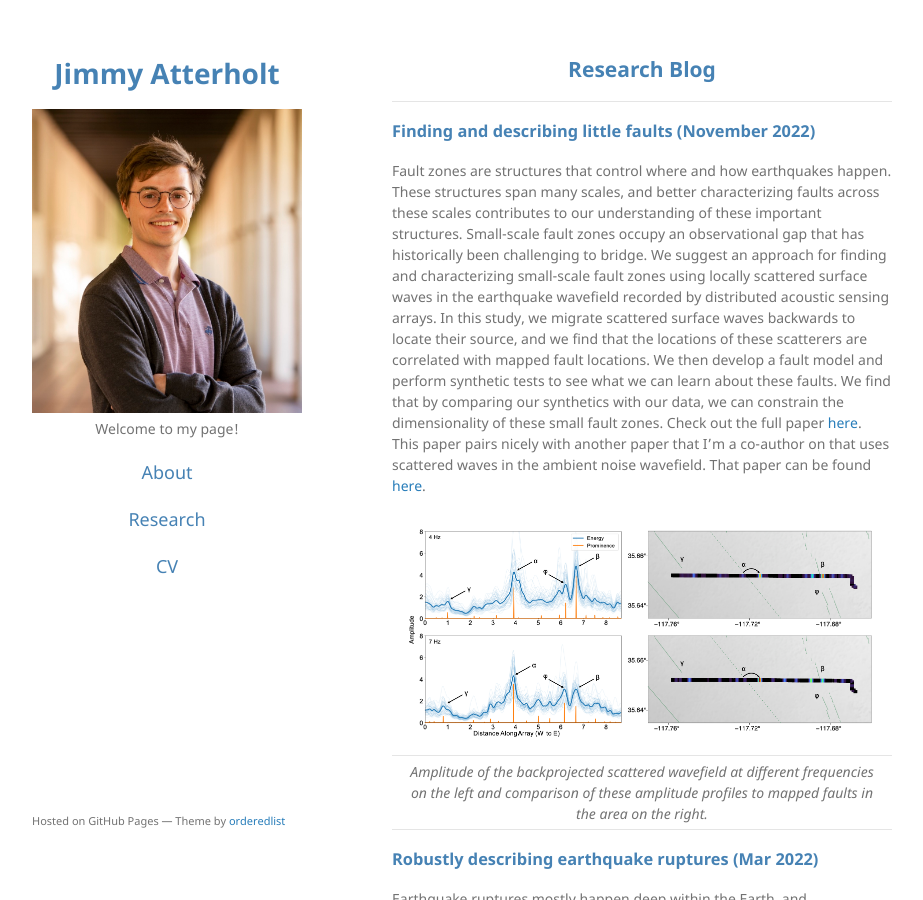
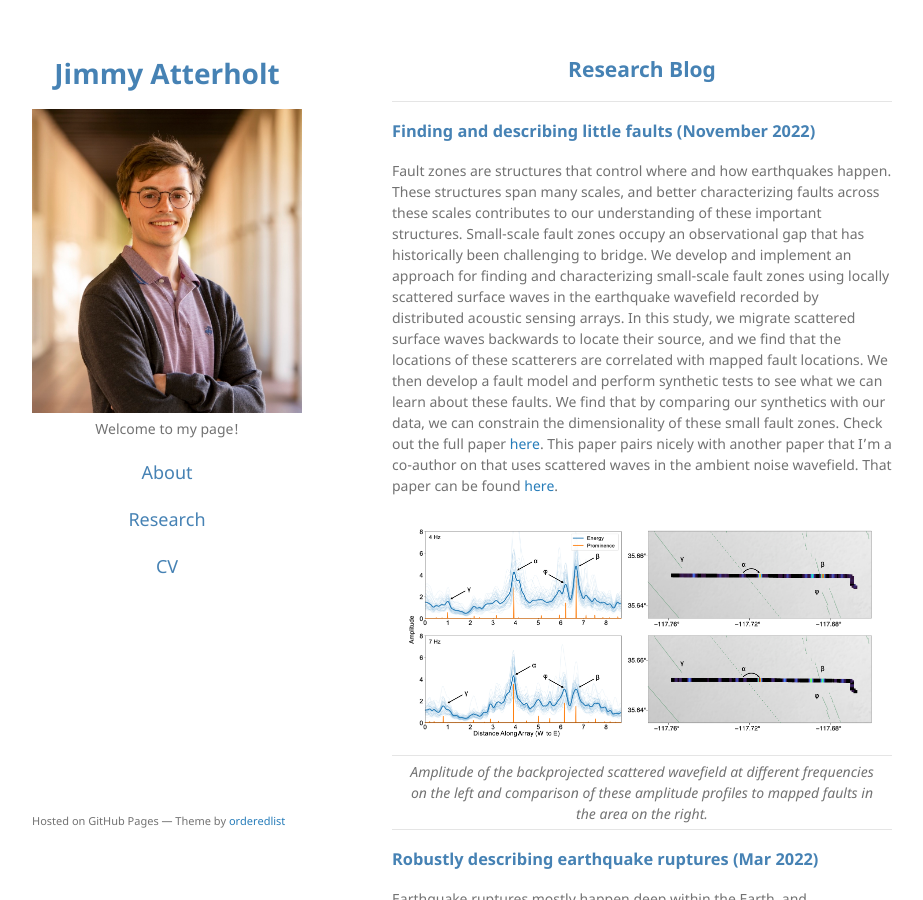
Before and after one commit to atterholt/atterholt.github.io, a Jekyll site: the page built from research.md, in a window 1280 px wide and 900 px high. Shown: the whole window, without its empty margins (178-1101 px from the left). Built offline with Jekyll 4.4.1, drawn with Linux system fonts in a browser that asks for light colours.

Commit message:
Update research.md

```diff
--- a/research.md
+++ b/research.md
@@ -12,7 +12,7 @@
   Finding and describing little faults (November 2022)
 </h3>
 
-Fault zones are structures that control where and how earthquakes happen. These structures span many scales, and better characterizing faults across these scales contributes to our understanding of these important structures. Small-scale fault zones occupy an observational gap that has historically been challenging to bridge. We suggest an approach for finding and characterizing small-scale fault zones using locally scattered surface waves in the earthquake wavefield recorded by distributed acoustic sensing arrays. In this study, we migrate scattered surface waves backwards to locate their source, and we find that the locations of these scatterers are correlated with mapped fault locations. We then develop a fault model and perform synthetic tests to see what we can learn about these faults. We find that by comparing our synthetics with our data, we can constrain the dimensionality of these small fault zones. Check out the full paper [here](https://doi.org/10.1029/2022JB025052). This paper pairs nicely with another paper that I’m a co-author on that uses scattered waves in the ambient noise wavefield. That paper can be found [here](https://doi.org/10.1029/2022JB024329).
+Fault zones are structures that control where and how earthquakes happen. These structures span many scales, and better characterizing faults across these scales contributes to our understanding of these important structures. Small-scale fault zones occupy an observational gap that has historically been challenging to bridge. We develop and implement an approach for finding and characterizing small-scale fault zones using locally scattered surface waves in the earthquake wavefield recorded by distributed acoustic sensing arrays. In this study, we migrate scattered surface waves backwards to locate their source, and we find that the locations of these scatterers are correlated with mapped fault locations. We then develop a fault model and perform synthetic tests to see what we can learn about these faults. We find that by comparing our synthetics with our data, we can constrain the dimensionality of these small fault zones. Check out the full paper [here](https://doi.org/10.1029/2022JB025052). This paper pairs nicely with another paper that I’m a co-author on that uses scattered waves in the ambient noise wavefield. That paper can be found [here](https://doi.org/10.1029/2022JB024329).
 
 | ![RBNov2022.png](/assets/img/RBNov2022.png) |
 |:--:|
```
